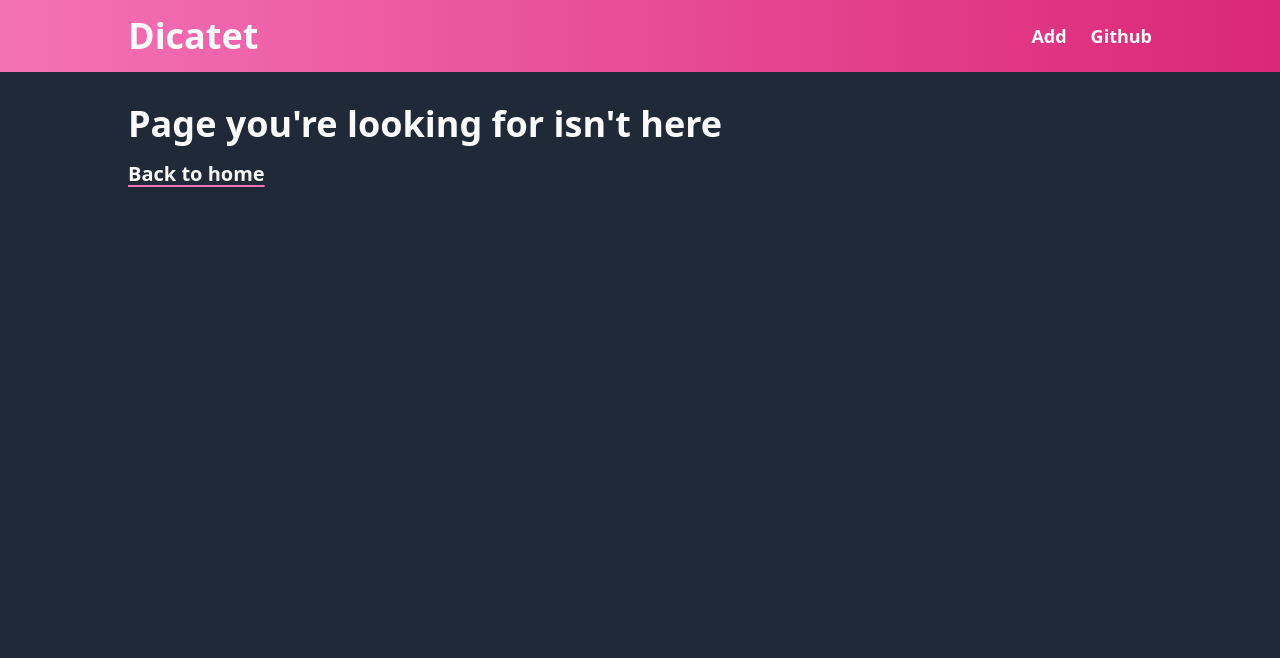
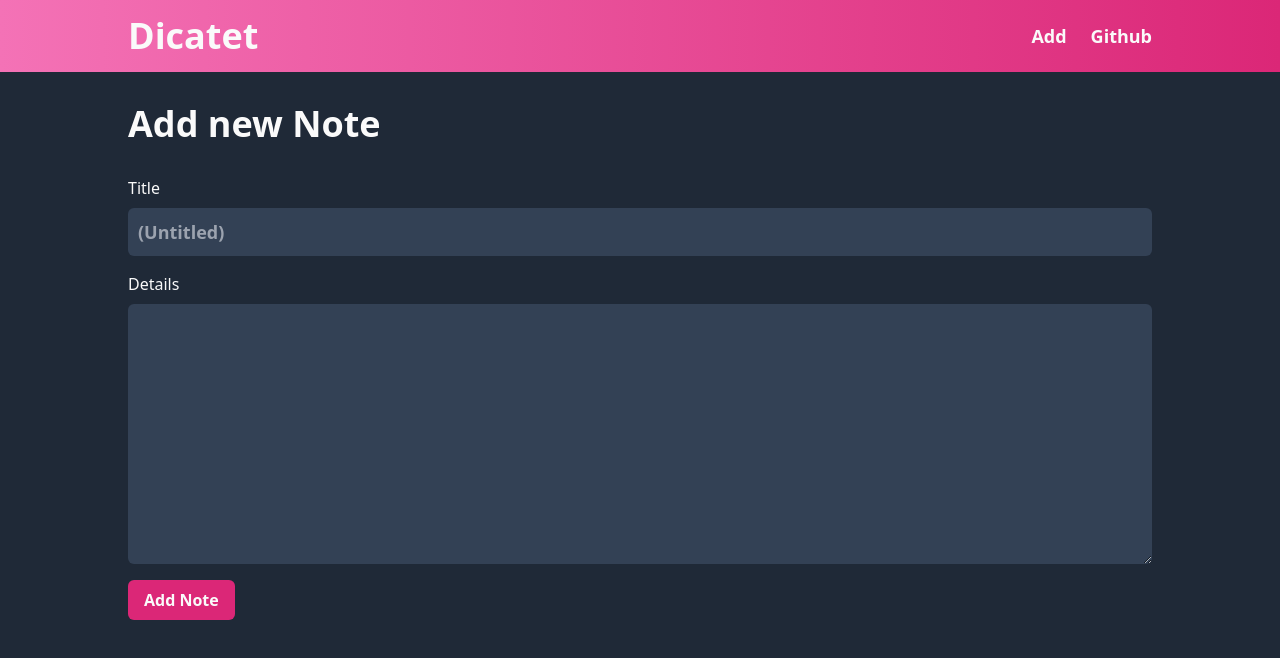
Before and after one commit to fajar13k/dicatet, a React (Vite) app: page /add in a window 1280 px wide. Shown: the top 658 px of the page. Built offline with nearby package versions, Linux system fonts and the light colour scheme.

Commit message:
Add note addition function

```diff
--- a/src/App.jsx
+++ b/src/App.jsx
@@ -1,9 +1,10 @@
 import React from "react";
 import { Link, Route, Routes } from "react-router-dom";
 import Navigation from "./components/Navigation";
+import AddPage from "./pages/AddPage";
 import DetailPage from "./pages/DetailPage";
 import HomePage from "./pages/HomePage";
-import PageNotFound from './pages/PageNotFound';
+import PageNotFound from './pages/_404';
 
 function App() {
   return (
@@ -17,6 +18,7 @@ function App() {
       <main className="px-4 lg:px-32 py-8">
         <Routes>
           <Route path="/" element={<HomePage />} />
+          <Route path="/add" element={<AddPage />} />
           <Route path="/note/:id" element={<DetailPage />} />
           <Route path="*" element={<PageNotFound />} />
         </Routes>
--- /dev/null
+++ b/src/components/NoteInput.jsx
@@ -0,0 +1,48 @@
+import React, { useState } from 'react';
+import PropTypes from 'prop-types';
+
+export default function NoteInput({ addNote }) {
+  const [title, setTitle] = useState("");
+  const [body, setBody] = useState("");
+
+  const onTitleChangeEventHandler = (event) => {
+    setTitle(event.target.value);
+  }
+
+  const onBodyChangeEventHandler = (event) => {
+    console.log(event);
+    setBody(event.target.value);
+  }
+
+  const onSubmitEventHandler = (event) => {
+    event.preventDefault();
+    addNote({
+      title,
+      body
+    })
+  }
+
+  return (
+    <form className="appearance-none" onSubmit={onSubmitEventHandler}>
+      <div className="mb-4">
+        <label htmlFor="title" className="block mb-2 text-md font-medium">Title</label>
+        <input type="text" id="title" className="bg-slate-700 font-semibold text-lg rounded-md block w-full p-2.5" placeholder="(Untitled)" value={title} onChange={onTitleChangeEventHandler} />
+      </div>
+      <div className="mb-4">
+        <label htmlFor="body" className="block mb-2 text-md font-medium">Details</label>
+        <textarea
+          className="bg-slate-700 text-md rounded-md block w-full p-2.5"
+          id="body"
+          rows={10}
+          value={body}
+          onChange={onBodyChangeEventHandler}
+        />
+      </div>
+      <button type="submit" className="bg-gradient-to-r bg-pink-600 hover:bg-pink-700 px-4 py-2 font-bold rounded-md">Add Note</button>
+    </form>
+  )
+}
+
+NoteInput.propTypes = {
+  addNote: PropTypes.func.isRequired
+}
--- /dev/null
+++ b/src/pages/AddPage.jsx
@@ -0,0 +1,20 @@
+import React from 'react';
+import { addNote } from '../utils/local-data';
+import NoteInput from '../components/NoteInput';
+import { useNavigate } from 'react-router-dom';
+
+export default function AddPage() {
+  const navigate = useNavigate();
+
+  const onAddNoteHandler = (note) => {
+    addNote(note);
+    navigate('/');
+  }
+
+  return (
+    <section>
+      <h2 className="text-4xl font-bold mb-8">Add new Note</h2>
+      <NoteInput addNote={onAddNoteHandler} />
+    </section>
+  )
+}
--- a/src/pages/PageNotFound.jsx
+++ b/src/pages/_404.jsx
@@ -1,7 +1,7 @@
 import React from 'react';
 import { Link } from 'react-router-dom';
 
-function PageNotFound() {
+export default function PageNotFound() {
   return (
     <>
       <h2 className="text-4xl font-bold mb-4">Page you're looking for isn't here</h2>
@@ -9,5 +9,3 @@ function PageNotFound() {
     </>
   )
 }
-
-export default PageNotFound;
```
